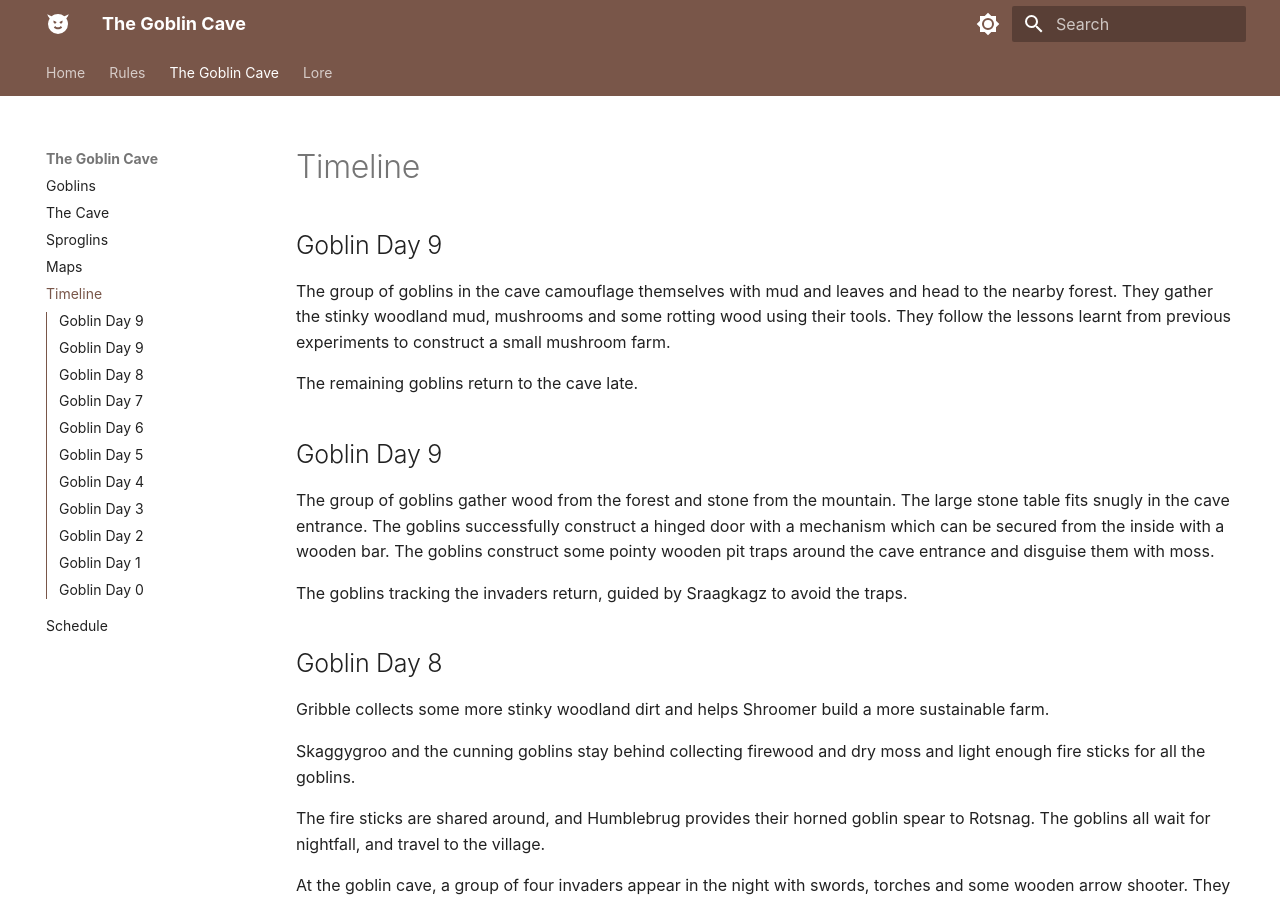
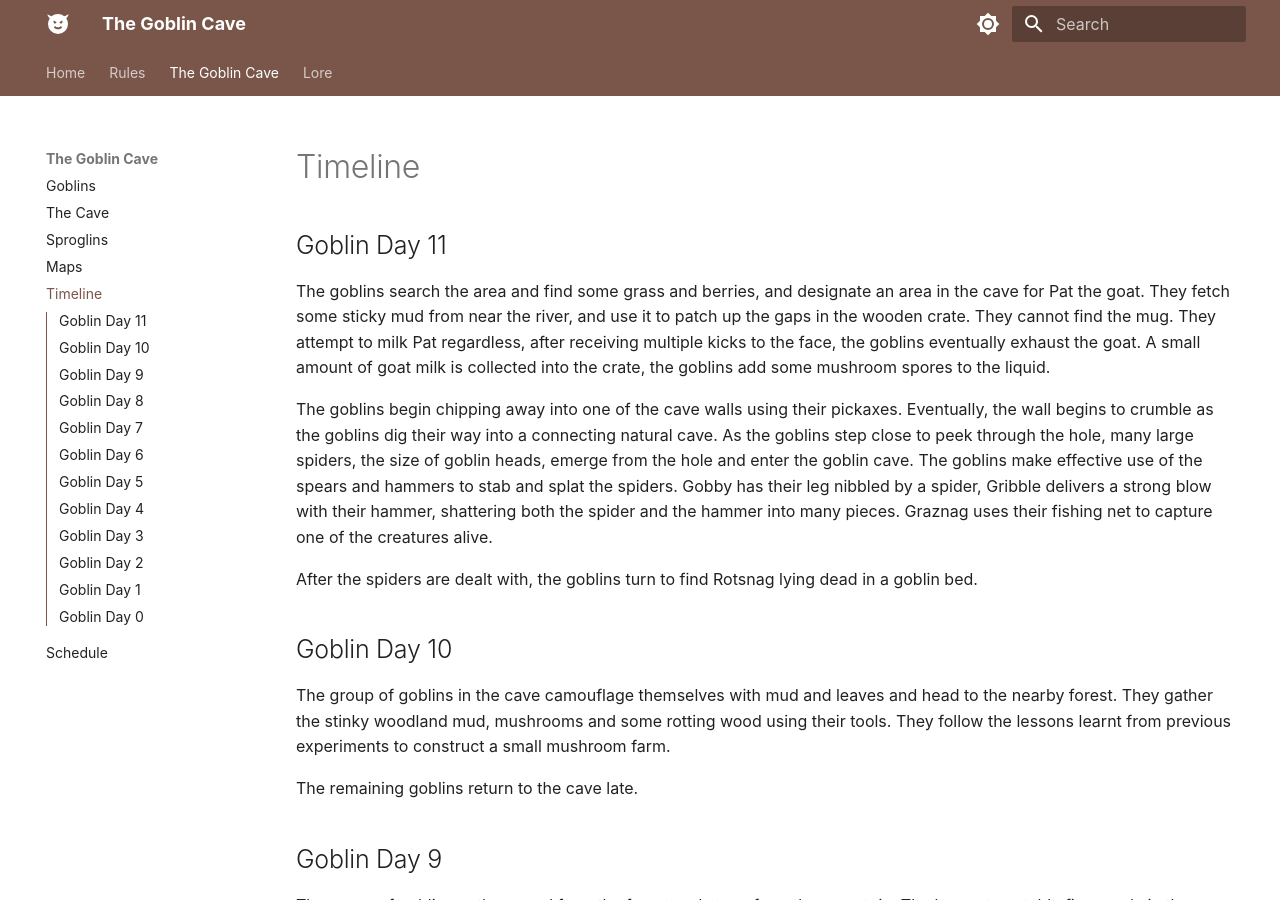
Before and after one commit to alex-stewart/the-goblin-cave, an MkDocs documentation site: the page built from docs/game/timeline.md, in a window 1280 px wide and 900 px high. Built offline with MkDocs 1.6.1 and Material for MkDocs 9.7.7, drawn with Linux system fonts in a browser that asks for light colours; some web fonts are replaced.

Commit message:
goblin day 11

```diff
--- a/docs/game/timeline.md
+++ b/docs/game/timeline.md
@@ -1,6 +1,14 @@
 # Timeline
 
-## Goblin Day 9
+## Goblin Day 11
+
+The goblins search the area and find some grass and berries, and designate an area in the cave for Pat the goat. They fetch some sticky mud from near the river, and use it to patch up the gaps in the wooden crate. They cannot find the mug. They attempt to milk Pat regardless, after receiving multiple kicks to the face, the goblins eventually exhaust the goat. A small amount of goat milk is collected into the crate, the goblins add some mushroom spores to the liquid.
+
+The goblins begin chipping away into one of the cave walls using their pickaxes. Eventually, the wall begins to crumble as the goblins dig their way into a connecting natural cave. As the goblins step close to peek through the hole, many large spiders, the size of goblin heads, emerge from the hole and enter the goblin cave. The goblins make effective use of the spears and hammers to stab and splat the spiders. Gobby has their leg nibbled by a spider, Gribble delivers a strong blow with their hammer, shattering both the spider and the hammer into many pieces. Graznag uses their fishing net to capture one of the creatures alive.
+
+After the spiders are dealt with, the goblins turn to find Rotsnag lying dead in a goblin bed.
+
+## Goblin Day 10
 
 The group of goblins in the cave camouflage themselves with mud and leaves and head to the nearby forest. They gather the stinky woodland mud, mushrooms and some rotting wood using their tools. They follow the lessons learnt from previous experiments to construct a small mushroom farm.
 
```
